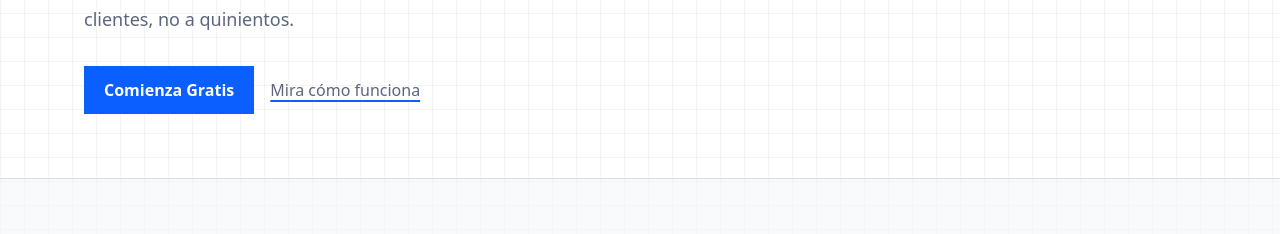
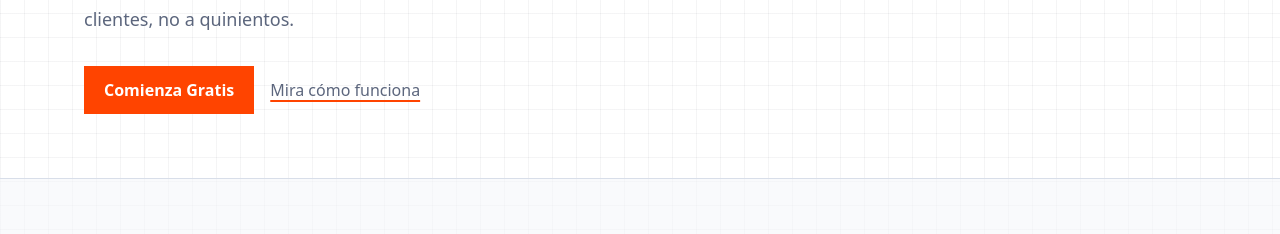
Before and after one commit to mga71/mi-landing-page, an Astro site: page / in a window 1280 px wide. Shown: the part 443-677 px from the top of the page. Built offline with nearby package versions, Linux system fonts and the light colour scheme; Astro itself is replaced by a stand-in of ours; no server answers.

Commit message:
Cambio realizado 12

```diff
--- a/src/styles/global.css
+++ b/src/styles/global.css
@@ -6,7 +6,7 @@
 	--color-ink-soft: #5c667d;
 	--color-paper: #ffffff;
 	--color-paper-deep: #f5f7fb;
-	--color-glass: #0b5fff;
+	--color-glass: #FF4400;
 	--color-glass-deep: #0747c2;
 	--color-glass-wash: #e9f0ff;
 	--color-line: #d8dee9;
```
